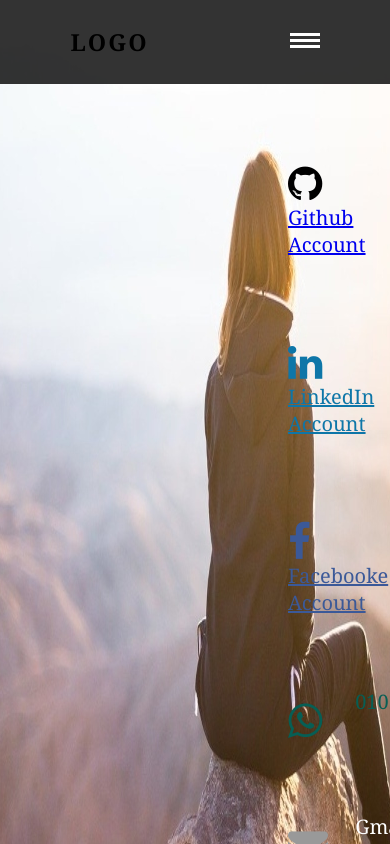
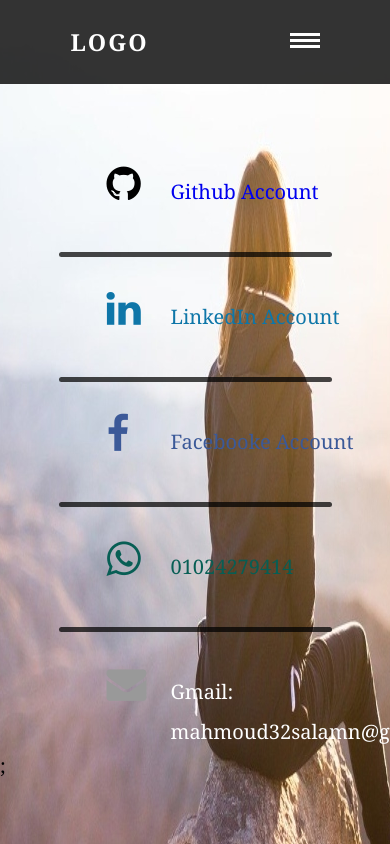
Before and after one commit to mahmoud-farag/my_portfolio, a React (Create React App) app: page /ContactMe in a window 390 px wide. Built offline with nearby package versions, Linux system fonts and the light colour scheme.

Commit message:
responsive  contactme  page

```diff
--- a/src/components/ContactMe/ContactMe.js
+++ b/src/components/ContactMe/ContactMe.js
@@ -6,29 +6,35 @@ const ContactMe = () => {
     <section className="Container">
       <div>
         <i className="fa fa-github fa-2x" aria-hidden="true"></i>
+        <p>
           <a className="github" href="https://github.com/mahmoud-farag">
             Github Account
           </a>
+        </p>
       </div>
       <hr></hr>
       <div>
         <i className="fa fa-linkedin fa-2x" aria-hidden="true"></i>
+        <p>
           <a
             className="linkedin"
             href="https://www.linkedin.com/in/mahmoud-farag-4346a4162/"
           >
             LinkedIn Account
           </a>
+        </p>
       </div>
       <hr></hr>
       <div>
         <i className="fa fa-facebook fa-2x" aria-hidden="true"></i>
+        <p>
           <a
             className="facebook"
             href="https://www.facebook.com/mahmoud.farag.18294053"
           >
             Facebooke Account
           </a>
+        </p>
       </div>
 
       <hr></hr>
--- a/src/components/ContactMe/contactme.css
+++ b/src/components/ContactMe/contactme.css
@@ -6,32 +6,41 @@
 }
 
 section.Container {
-  margin-left: 15rem;
-  margin-right: 15rem;
-  margin-top: 5rem;
+  width: 70%;
+  margin: 5rem auto auto auto;
+
+  /* background-color: blanchedalmond; */
 }
 section.Container div {
   margin-bottom: 3rem;
   margin-left: 3rem;
-  display: block;
-  flex-direction: column;
   position: relative;
 }
 
 section.Container div i {
   width: 5%;
+  margin-right: 2rem;
 }
 
 section.Container div a,
 section.Container div p {
   width: 95%;
 }
-
+a {
+  text-decoration: none;
+}
 section.Container div p {
   position: absolute;
-  left: 4.2rem;
-  top: -1.2rem;
+  left: 4rem;
+  top: 0.5rem;
 }
+
+/* section.Container div p:nth-child(4),
+section.Container div p:last-child {
+  position: absolute;
+  left: 4rem;
+  top: 0.5rem;
+} */
 
 i.fa-facebook {
   color: #3b5998;
--- a/src/components/NavBar/navbar.css
+++ b/src/components/NavBar/navbar.css
@@ -21,7 +21,7 @@ nav {
 .logo {
   text-transform: uppercase;
   letter-spacing: 2px;
-  /* background-color: cornsilk; */
+  color: #fff;
 }
 
 .nav_links {
```
Lines whose indentation alone changed are shown as unchanged.
